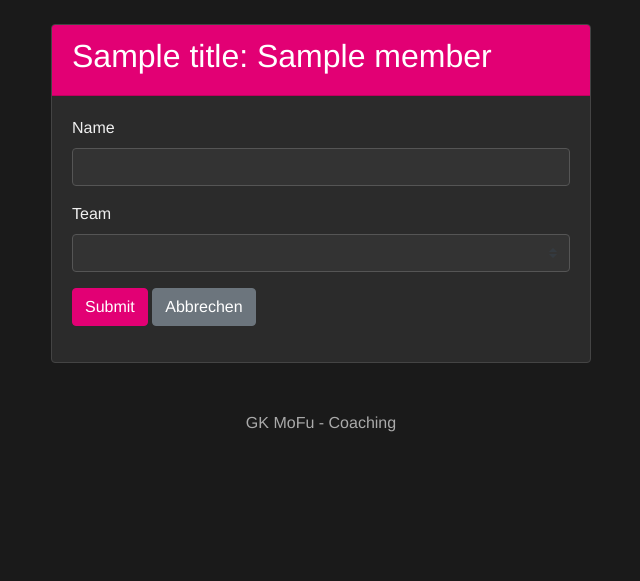
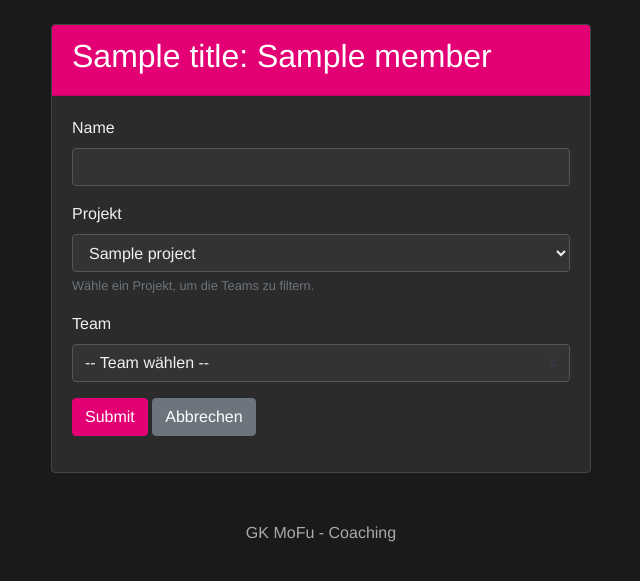
Before and after one commit to xfloxx09/testtoolcoach, a Python web app: template app/templates/admin/edit_team_member.html in a window 1280 px wide. Shown: the part 58-639 px from the top of the page, without its empty margins (319-959 px from the left). Run offline with Jinja, Linux system fonts and the light colour scheme; the template is opened without the code that fills it: most values are stand-ins (such as "Sample title", 1, 10 or a date in 2020); form fields are guessed from the names that the template uses; some libraries are stand-ins or nearby versions.

Commit message:
Implement project filter for team selection
Added project selection filter to team member edit form.

```diff
--- a/app/templates/admin/edit_team_member.html
+++ b/app/templates/admin/edit_team_member.html
@@ -21,11 +21,31 @@
                         {% endif %}
                     </div>
 
+                    <!-- Projektauswahl (nur zur Filterung) -->
+                    <div class="form-group">
+                        <label for="project_filter">Projekt</label>
+                        <select class="form-control" id="project_filter">
+                            <option value="">-- Projekt wählen --</option>
+                            {% for project in projects %}
+                                <option value="{{ project.id }}" {% if project.id == member.team.project_id %}selected{% endif %}>{{ project.name }}</option>
+                            {% endfor %}
+                        </select>
+                        <small class="form-text text-muted">Wähle ein Projekt, um die Teams zu filtern.</small>
+                    </div>
+
                     <div class="form-group">
                         {{ form.team_id.label(class="form-control-label") }}
-                        {{ form.team_id(class="form-control custom-select " + ("is-invalid" if form.team_id.errors else "")) }}
+                        <select name="team_id" id="team_id" class="form-control custom-select" required>
+                            <option value="">-- Team wählen --</option>
+                            {% for value, label in form.team_id.choices %}
+                                {% set team_id = value %}
+                                {% set team_name = label.split(' (')[0] %}
+                                {% set project_name = label.split('(')[1].rstrip(')') if '(' in label else '' %}
+                                <option value="{{ team_id }}" data-project="{{ project_name }}" {% if team_id == member.team_id %}selected{% endif %}>{{ label }}</option>
+                            {% endfor %}
+                        </select>
                         {% if form.team_id.errors %}
-                            <div class="invalid-feedback">
+                            <div class="invalid-feedback d-block">
                                 {% for error in form.team_id.errors %}<span>{{ error }}</span>{% endfor %}
                             </div>
                         {% endif %}
@@ -40,4 +60,36 @@
         </div>
     </div>
 </div>
+
+<script>
+document.addEventListener('DOMContentLoaded', function() {
+    const projectFilter = document.getElementById('project_filter');
+    const teamSelect = document.getElementById('team_id');
+    const teamOptions = Array.from(teamSelect.options).slice(1); // Alle außer dem ersten Placeholder
+
+    function filterTeams() {
+        const selectedProject = projectFilter.value;
+        teamOptions.forEach(option => {
+            const projectName = option.getAttribute('data-project');
+            if (!selectedProject) {
+                option.style.display = 'block';
+            } else {
+                const selectedProjectName = projectFilter.options[projectFilter.selectedIndex].text;
+                if (projectName === selectedProjectName) {
+                    option.style.display = 'block';
+                } else {
+                    option.style.display = 'none';
+                }
+            }
+        });
+        // Falls die aktuell ausgewählte Option ausgeblendet wird, setze auf Placeholder
+        if (teamSelect.selectedOptions[0] && teamSelect.selectedOptions[0].style.display === 'none') {
+            teamSelect.selectedIndex = 0;
+        }
+    }
+
+    projectFilter.addEventListener('change', filterTeams);
+    filterTeams(); // Initial ausführen
+});
+</script>
 {% endblock %}
```
